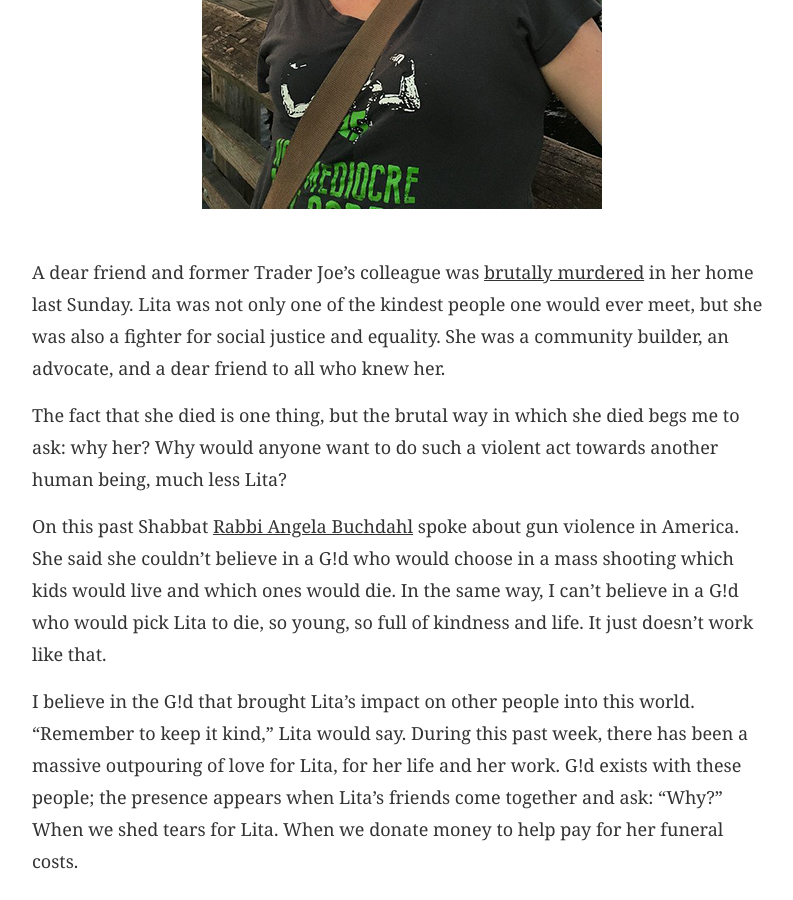
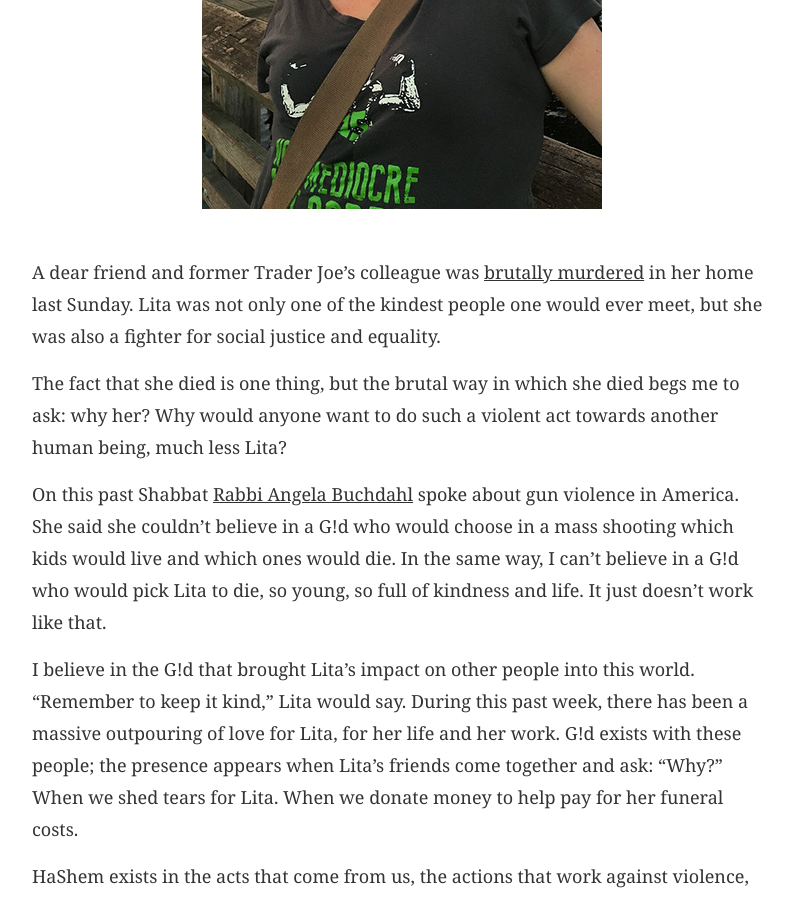
Before and after one commit to mattihicks/matthewmatthew, a Jekyll site: the page built from _posts/2018-03-13-remembering-stillness.markdown, in a window 1280 px wide and 900 px high, scrolled down 681 px. Shown: the whole window, without its empty margins (238-1031 px from the left). Built offline with Jekyll 4.4.1, drawn with Linux system fonts in a browser that asks for light colours; some web fonts are replaced.

Commit message:
updated post

```diff
--- a/_posts/2018-03-13-remembering-stillness.markdown
+++ b/_posts/2018-03-13-remembering-stillness.markdown
@@ -9,7 +9,7 @@
 <br/>
 
 A dear friend and former Trader Joe's colleague was
-[brutally murdered](http://q13fox.com/2018/03/14/woman-found-murdered-inside-wallingford-home-described-as-a-glue-of-the-neigbhorhood/) in her home last Sunday. Lita was not only one of the kindest people one would ever meet, but she was also a fighter for social justice and equality. She was a community builder, an advocate, and a dear friend to all who knew her.
+[brutally murdered](http://q13fox.com/2018/03/14/woman-found-murdered-inside-wallingford-home-described-as-a-glue-of-the-neigbhorhood/) in her home last Sunday. Lita was not only one of the kindest people one would ever meet, but she was also a fighter for social justice and equality.
 
 The fact that she died is one thing, but the brutal way in which she died begs me to ask: why her? Why would anyone want to do such a violent act towards another human being, much less Lita?
 
```
